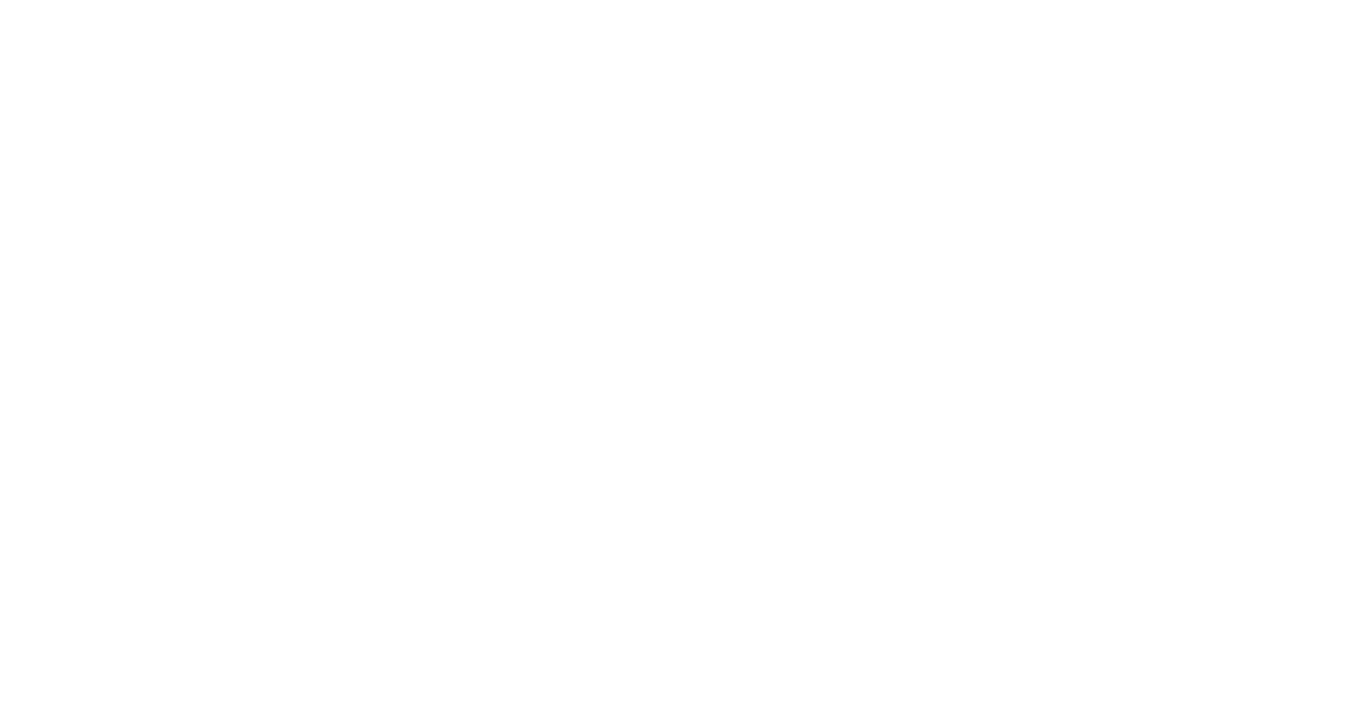
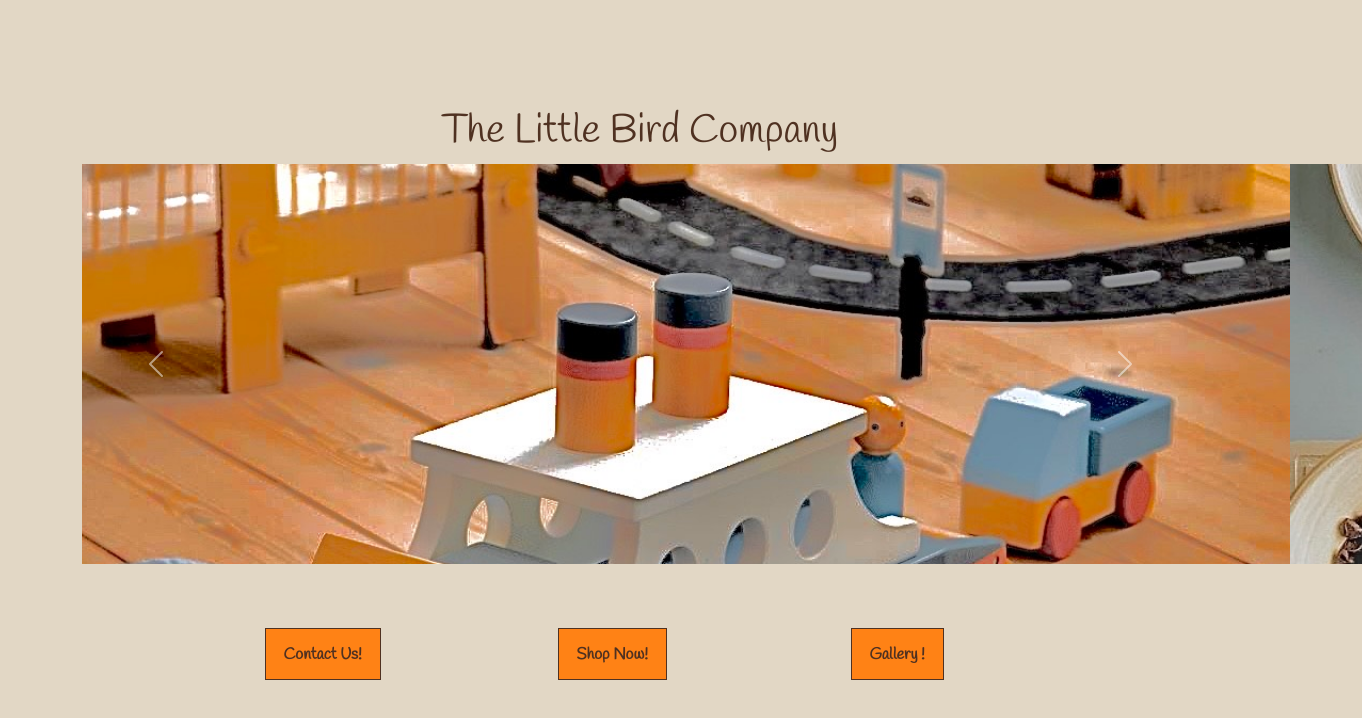
Before and after one commit to mhkmhsh/HnAdvFinal, a plain HTML site: page index.html in a window 1280 px wide. Shown: the whole page, 1362 px wide, since content can reach past the window. Drawn offline with nearby package versions, Linux system fonts and the light colour scheme.

Commit message:
Started carousels started buttons on head page CAROUSEL NEEDS FIXING AHHHHHHH
make buttons bigger

adjust images

pick title fonts
STart other ppAGES

Co-authored-by: Koustubha068 <Koustubha068@users.noreply.github.com>

```diff
--- a/index.css
+++ b/index.css
@@ -0,0 +1,90 @@
+body {
+    background-color: #E2D7C5;
+    color: #4F3121;
+    font-family: "Handlee", cursive;
+    display: flex;
+    justify-content: center;
+    align-items: center;
+    height: 100vh;
+    text-align: center;
+    overflow-x: hidden;
+}
+
+/* header */
+.title {
+position:sticky;
+}
+/* end of header */
+
+#carousel{
+  width: 100vw;
+height:50vh;
+
+}
+
+/* BUTTON CSS */
+/* CSS */
+.button-57 {
+
+    position: absolute;
+    overflow: hidden;
+    border: 1px solid #4F3121;
+    color: #4F3121;
+    display: inline-block;
+    font-weight: bold;
+    line-height: 15px;
+    padding: 18px 18px 17px;
+    text-decoration: none;
+    cursor: pointer;
+    background: #FF8215;
+    user-select: none;
+    -webkit-user-select: none;
+    touch-action: manipulation;
+}
+
+
+.button-57 span:first-child {
+    position: relative;
+    transition: color 600ms cubic-bezier(0.48, 0, 0.12, 1);
+    z-index: 10;
+}
+
+.button-57 span:last-child {
+    color: #FF8215;
+    display: block;
+    position: absolute;
+    bottom: 0;
+    transition: all 500ms cubic-bezier(0.48, 0, 0.12, 1);
+    z-index: 100;
+    opacity: 0;
+    top: 50%;
+    left: 50%;
+    transform: translateY(225%) translateX(-50%);
+    height: 14px;
+    line-height: 13px;
+}
+
+.button-57:after {
+    content: "";
+    position: absolute;
+    bottom: -50%;
+    left: 0;
+    width: 100%;
+    height: 100%;
+    background-color: #4F3121;
+    transform-origin: bottom center;
+    transition: transform 600ms cubic-bezier(0.48, 0, 0.12, 1);
+    transform: skewY(9.3deg) scaleY(0);
+    z-index: 50;
+}
+
+.button-57:hover:after {
+    transform-origin: bottom center;
+    transform: skewY(9.3deg) scaleY(2);
+}
+
+.button-57:hover span:last-child {
+    transform: translateX(-50%) translateY(-100%);
+    opacity: 1;
+    transition: all 900ms cubic-bezier(0.48, 0, 0.12, 1);
+}
--- a/index.html
+++ b/index.html
@@ -1,4 +1,4 @@
-<!doctype html>
+<!DOCTYPE html>
 <html lang="en">
   <head>
     <title>Title</title>
@@ -16,13 +16,81 @@
       integrity="sha384-T3c6CoIi6uLrA9TneNEoa7RxnatzjcDSCmG1MXxSR1GAsXEV/Dwwykc2MPK8M2HN"
       crossorigin="anonymous"
     />
+    <link rel="stylesheet" href="index.css" />
+    <link rel="preconnect" href="https://fonts.googleapis.com" />
+    <link rel="preconnect" href="https://fonts.gstatic.com" crossorigin />
+    <link
+      href="https://fonts.googleapis.com/css2?family=Handlee&display=swap"
+      rel="stylesheet"
+    />
   </head>
 
   <body>
-        <header>
-            <!-- place navbar here -->
-        </header>
-        <main></main>
+
+    <!-- Carousel Container-->
+    <div class="container">
+        <div class="row sticky-top">
+           <h1 class="title">The Little Bird Company</h1>
+        </div>
+      <div class="row">
+
+        <div
+          id="carouselExampleAutoplaying"
+          class="carousel slide"
+          data-bs-ride="carousel"
+        >
+          <div class="carousel-inner" id="carousel">
+            <div class="carousel-item active">
+              <img src="Images/carousel1.jpg" class="d-block w-100" alt="..." />
+            </div>
+            <div class="carousel-item">
+              <img src="Images/carousel4.jpg" class="d-block w-100" alt="..." />
+            </div>
+            <div class="carousel-item">
+              <img src="Images/carousel5.jpeg" class="d-block w-100" alt="..." />
+            </div>
+          </div>
+          <button
+            class="carousel-control-prev"
+            type="button"
+            data-bs-target="#carouselExampleAutoplaying"
+            data-bs-slide="prev"
+          >
+            <span class="carousel-control-prev-icon" aria-hidden="true"></span>
+            <span class="visually-hidden">Previous</span>
+          </button>
+          <button
+            class="carousel-control-next"
+            type="button"
+            data-bs-target="#carouselExampleAutoplaying"
+            data-bs-slide="next"
+          >
+            <span class="carousel-control-next-icon" aria-hidden="true"></span>
+            <span class="visually-hidden">Next</span>
+          </button>
+        </div>
+      </div>
+      <!--end of carousel-->
+
+      <div class="row p-5">
+        <div class="col-lg-3 col-md-3 col-sm-6 m-3">
+            <button class="button-57" role="button"><span class="text">Contact Us!</span><span>Contact Us!</span></button>
+
+        </div>
+        <div class="col-lg-3 col-md-3 col-sm-6 m-3">
+            <button class="button-57" role="button"><span class="text">Shop Now!</span><span>Shop Now!</span></button>
+
+        </div>
+        <div class="col-lg-3 col-md-3 col-sm-6 m-3">
+            <button class="button-57" role="button"><span class="text">Gallery !</span><span>Gallery ! </span></button>
+
+        </div>
+      </div>
+      <!-- THE IMAGE AND TEXT ABOUT THE WEBSITE-->
+      <div class="row"></div>
+    </div>
+    <!-- BUTTONS END -->
+
     <footer>
       <!-- place footer here -->
     </footer>
```
Lines whose indentation alone changed are shown as unchanged.
